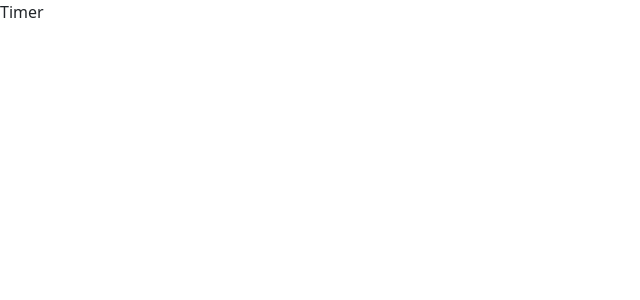
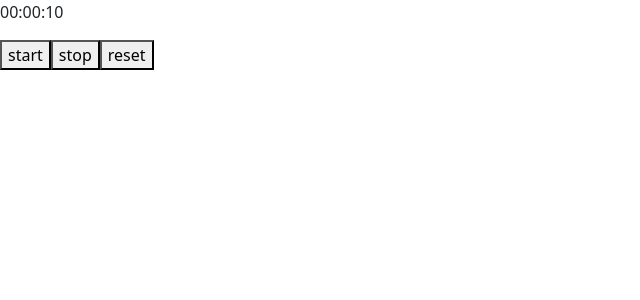
Before and after one commit to motibe-devops-geek202507/MotivationTimer, a React (Vite) app: page /timer in a window 1280 px wide. Shown: the top 300 px of the page, without its empty margins (0-640 px from the left). Built offline with nearby package versions, Linux system fonts and the light colour scheme.

Commit message:
timerを作成。時間入力・時間経過後の処理などは未実装

```diff
--- a/src/pages/Timer.jsx
+++ b/src/pages/Timer.jsx
@@ -1,9 +1,73 @@
-import React from 'react'
+import React, { useState, useEffect, useRef } from 'react';
 
 const Timer = () => {
+  const [seconds, setSeconds] = useState(10); // 3分 = 180秒
+  const [isRunning, setIsRunning] = useState(false);
+  const [finishedAt, setFinishedAt] = useState(null);
+  const intervalRef = useRef(null);
+  const [elapsedTime, setElapsedTime] = useState(0);
+
+  useEffect(() => {
+    if (isRunning) {
+      intervalRef.current = setInterval(() => {
+        setSeconds((prev) => {
+          if (prev <= 1) {
+            clearInterval(intervalRef.current);
+            setIsRunning(false);
+            setFinishedAt(Date.now());
+            return 0;
+          }
+          return prev - 1;
+        });
+      }, 1000);
+    }
+    return () => clearInterval(intervalRef.current);
+  }, [isRunning]);
+
+  useEffect(() => {
+    if (finishedAt) {
+      const interval = setInterval(() => {
+        setElapsedTime(Math.floor((Date.now() - finishedAt) / 1000));
+      }, 1000);
+      return () => clearInterval(interval);
+    }
+  }, [finishedAt]);
+
+  const handleStart = () => setIsRunning(true);
+  const handleStop = () => setIsRunning(false);
+  const handleReset = () => {
+    setIsRunning(false);
+    setSeconds(10);
+    setFinishedAt(null);
+    setElapsedTime(0);
+  };
+  const formatTime = (totalSeconds) => {
+    const hours = String(Math.floor(totalSeconds / 3600)).padStart(2, '0');
+    const minutes = String(Math.floor((totalSeconds % 3600) / 60)).padStart(
+      2,
+      '0'
+    );
+    const seconds = String(totalSeconds % 60).padStart(2, '0');
+    return `${hours}:${minutes}:${seconds}`;
+  };
+
   return (
-    <div>Timer</div>
-  )
-}
+    <div>
+      <p>{formatTime(seconds)}</p>
+      <div>
+        <button onClick={handleStart}>start</button>
+        <button onClick={handleStop}>stop</button>
+        <button onClick={handleReset}>reset</button>
+      </div>
 
-export default Timer
+      {seconds === 0 && finishedAt && (
+        <div>
+          <p>終了！お疲れ様</p>
+          <p>終了から {formatTime(elapsedTime)} 経過</p>
+        </div>
+      )}
+    </div>
+  );
+};
+
+export default Timer;
```
